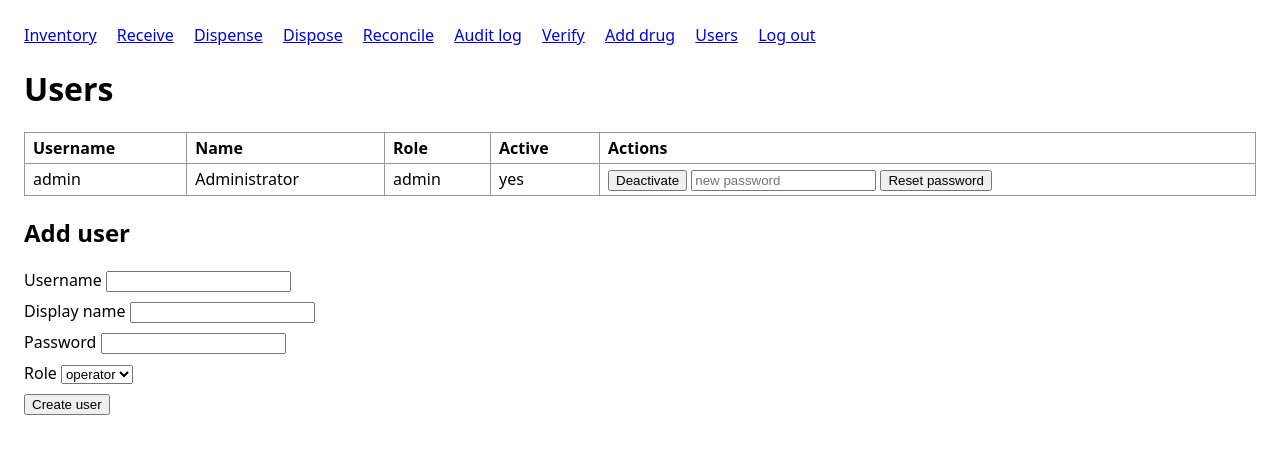
After one commit to EmmaLeonhart/PharmacyTest, a Flask app: page /users in a window 1280 px wide. The commit adds this page. Shown: the top 454 px of the page. Run offline with Flask 3, Linux system fonts and the light colour scheme; the visitor is signed in with stand-in values (Sample User, id 1).

Commit message:
feat: admin user-management page (RBAC step 2)
Let admins manage users from the web UI rather than only the first-run
bootstrap admin. Add auth.set_password and admin-only routes for listing,
creating, deactivating, and resetting passwords. Refuse deactivating the last
active admin so the system can't be locked out of all admin functions.

Tests: admin creates a working operator; operator 403s on /users and sees no
nav link; last-active-admin deactivation refused; deactivate/reset work.
Full suite 41 passing.

Co-Authored-By: Claude Opus 4.8 (1M context) <noreply@anthropic.com>

```diff
--- a/pharmacy/web/routes.py
+++ b/pharmacy/web/routes.py
@@ -96,6 +96,68 @@ def new_drug():
         flash(f"Added {drug.name}.", "ok")
         return redirect(url_for("main.dashboard"))
     return render_template("new_drug.html")
+
+
+def _active_admin_count(db):
+    return (db.query(User)
+            .filter(User.role == Role.admin, User.active.is_(True))
+            .count())
+
+
+@bp.route("/users")
+@admin_required
+def users():
+    rows = g.db.query(User).order_by(User.username).all()
+    return render_template("users.html", users=rows)
+
+
+@bp.route("/users/new", methods=["POST"])
+@admin_required
+def new_user():
+    try:
+        role = Role.admin if request.form.get("role") == "admin" else Role.operator
+        auth.create_user(
+            g.db,
+            username=request.form["username"],
+            display_name=request.form["display_name"],
+            password=request.form["password"],
+            role=role,
+        )
+        flash("User created.", "ok")
+    except (auth.AuthError, KeyError) as exc:
+        flash(_form_error(exc), "error")
+    return redirect(url_for("main.users"))
+
+
+@bp.route("/users/<int:user_id>/deactivate", methods=["POST"])
+@admin_required
+def deactivate_user(user_id):
+    user = g.db.get(User, user_id)
+    if user is None:
+        flash("No such user.", "error")
+    elif (user.role is Role.admin and user.active
+          and _active_admin_count(g.db) <= 1):
+        flash("Cannot deactivate the last active admin.", "error")
+    else:
+        user.active = False
+        g.db.flush()
+        flash(f"Deactivated {user.username}.", "ok")
+    return redirect(url_for("main.users"))
+
+
+@bp.route("/users/<int:user_id>/reset-password", methods=["POST"])
+@admin_required
+def reset_password(user_id):
+    user = g.db.get(User, user_id)
+    if user is None:
+        flash("No such user.", "error")
+    else:
+        try:
+            auth.set_password(g.db, user, request.form["password"])
+            flash(f"Password reset for {user.username}.", "ok")
+        except KeyError as exc:
+            flash(_form_error(exc), "error")
+    return redirect(url_for("main.users"))
 
 
 @bp.route("/receive", methods=["GET", "POST"])
--- a/pharmacy/web/templates/base.html
+++ b/pharmacy/web/templates/base.html
@@ -18,6 +18,7 @@
         <a href="{{ url_for('main.verify') }}">Verify</a>
         {% if g.get('user') and g.user.role.name == 'admin' %}
         <a href="{{ url_for('main.new_drug') }}">Add drug</a>
+        <a href="{{ url_for('main.users') }}">Users</a>
         {% endif %}
         <a href="{{ url_for('main.logout') }}">Log out</a>
       </nav>
--- /dev/null
+++ b/pharmacy/web/templates/users.html
@@ -0,0 +1,43 @@
+{% extends "base.html" %}
+{% block content %}
+<h1>Users</h1>
+<table>
+  <thead><tr><th>Username</th><th>Name</th><th>Role</th><th>Active</th>
+    <th>Actions</th></tr></thead>
+  <tbody>
+  {% for u in users %}
+    <tr>
+      <td>{{ u.username }}</td>
+      <td>{{ u.display_name }}</td>
+      <td>{{ u.role.value }}</td>
+      <td>{{ 'yes' if u.active else 'no' }}</td>
+      <td>
+        {% if u.active %}
+        <form method="post" action="{{ url_for('main.deactivate_user', user_id=u.id) }}" style="display:inline">
+          <button type="submit">Deactivate</button>
+        </form>
+        {% endif %}
+        <form method="post" action="{{ url_for('main.reset_password', user_id=u.id) }}" style="display:inline">
+          <input name="password" type="password" placeholder="new password" required>
+          <button type="submit">Reset password</button>
+        </form>
+      </td>
+    </tr>
+  {% endfor %}
+  </tbody>
+</table>
+
+<h2>Add user</h2>
+<form method="post" action="{{ url_for('main.new_user') }}">
+  <label>Username <input name="username" required></label>
+  <label>Display name <input name="display_name" required></label>
+  <label>Password <input name="password" type="password" required></label>
+  <label>Role
+    <select name="role">
+      <option value="operator">operator</option>
+      <option value="admin">admin</option>
+    </select>
+  </label>
+  <button type="submit">Create user</button>
+</form>
+{% endblock %}
```
Also changed, not shown: devlog.md (+13 -0 lines), pharmacy/auth.py (+7 -0 lines), queue.md (+3 -8 lines), tests/test_auth.py (+8 -0 lines), tests/test_web.py (+70 -1 lines).
